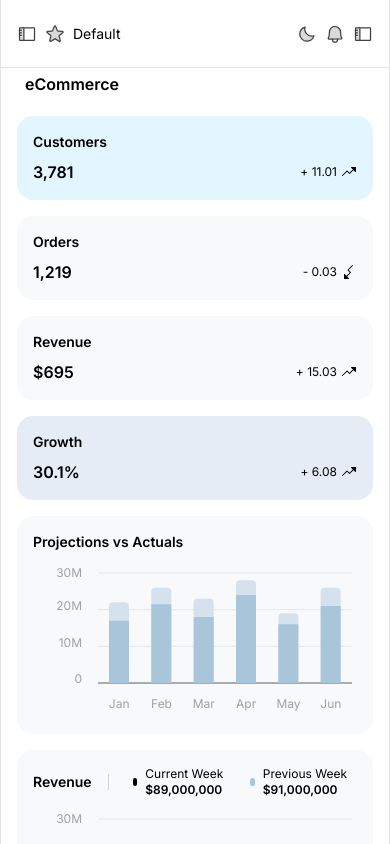
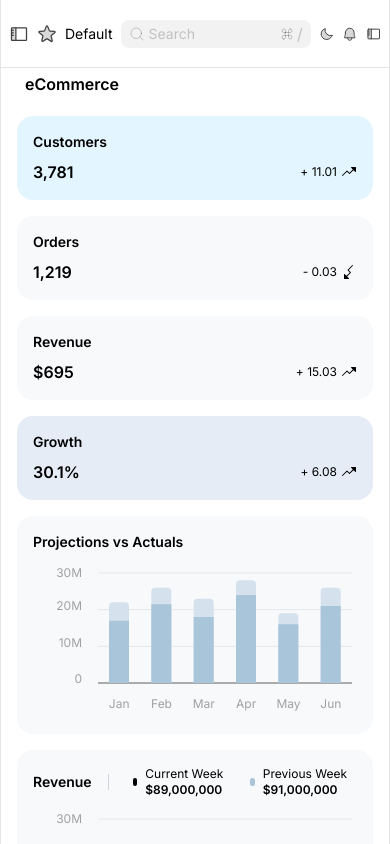
Before and after one commit to shristigupta12/interactive-dashboard, a React (Create React App) app: page /dashboard/default in a window 390 px wide. Built offline with nearby package versions, Linux system fonts and the light colour scheme.

Commit message:
finishing right side bar

```diff
--- a/src/components/separator.tsx
+++ b/src/components/separator.tsx
@@ -1,5 +1,5 @@
 export const Separator = ({direction, color, length}: {direction: "horizontal" | "vertical", color: string, length: string}) => {
     return(
-        <div className={`${direction === "horizontal" ? `${length} h-[1px]` : `${length} w-[1px]`} bg-${color} `} />
+        <div className={`${direction === "horizontal" ? `${length} h-[1px]` : `${length} w-[1px]`} ${color} `} />
     )
 }
--- a/src/modules/navbar/components/navbar.tsx
+++ b/src/modules/navbar/components/navbar.tsx
@@ -1,18 +1,33 @@
-import { Bell, Moon, Sidebar, Star, Sun, ClockCounterClockwise } from "phosphor-react"
+import { Bell, Moon, Sidebar, Star, Sun, ClockCounterClockwise, MagnifyingGlass } from "phosphor-react"
 import { SearchInput } from "../../../components/search-input"
 import { useTheme } from "../../contexts/theme-context"
 import { useLeftSidebar } from "../../contexts/left-sidebar-context"
 import { useRightSidebar } from "../../contexts/right-sidebar-context"
-import { useState } from "react";
+import { useState, useEffect } from "react";
 import { useLocation } from "react-router-dom"
 
 export const Navbar = () => {
     const {theme,toggleTheme} = useTheme();
-    const {toggleLeftSidebar} = useLeftSidebar();
-    const {toggleRightSidebar} = useRightSidebar();
+    const {toggleLeftSidebar, isLeftSidebarOpen} = useLeftSidebar();
+    const {toggleRightSidebar, isRightSidebarOpen} = useRightSidebar();
     const [searchTerm, setSearchTerm] = useState("");
     const location = useLocation();
     const currentPath = location.pathname;
+    const [searchInputVisible, setSearchInputVisible] = useState(false)
+
+    useEffect(() => {
+        if(isLeftSidebarOpen || isRightSidebarOpen){
+            setSearchInputVisible(false)
+        }else{
+            setSearchInputVisible(true)
+        }
+    }, [isLeftSidebarOpen, isRightSidebarOpen])
+
+    const handleSearchIconClick = () => {
+        if(isLeftSidebarOpen) toggleLeftSidebar()
+        if(isRightSidebarOpen) toggleRightSidebar()
+        setSearchInputVisible(true)
+    }
 
     const getCurrentPageName = () => {
         if (currentPath === '/dashboard/default' || currentPath === '/') {
@@ -23,21 +38,33 @@ export const Navbar = () => {
         return 'Default';
     }
     return (
-        <nav className={`h-[68px] sticky border-b py-5 px-4 sm:px-6 lg:px-7 flex items-center justify-between ${theme === 'dark' ? ' border-neutral-600 text-white' : 'bg-white border-black/10 text-black'} transition-all duration-500`}>
-            <div className="flex items-center gap-2 sm:gap-4 text-sm">
+        <nav className={`h-[68px] sticky border-b py-5 px-2 lg:px-7 flex items-center justify-between gap-2 ${theme === 'dark' ? ' border-neutral-600 text-white' : 'bg-white border-black/10 text-black'} transition-all duration-500`}>
+            <div className="flex items-center gap-2 lg:gap-4 text-sm">
                 <Sidebar size={20} weight="duotone" className={`cursor-pointer ${theme === 'dark' ? 'text-white' : 'text-neutral-700'}`} onClick={toggleLeftSidebar} />
                 <Star size={20} weight="duotone" className={`cursor-pointer ${theme === 'dark' ? 'text-white' : 'text-neutral-700'}`} />
-                <p className={`${theme === 'dark' ? 'text-white/40' : 'text-black/40'} hidden sm:block`}>Dashboards</p>
-                <p className={`${theme === 'dark' ? 'text-white/40' : 'text-black/40'} hidden sm:block`}>/</p>
+                <p className={`${theme === 'dark' ? 'text-white/40' : 'text-black/40'} hidden lg:block`}>Dashboards</p>
+                <p className={`${theme === 'dark' ? 'text-white/40' : 'text-black/40'} hidden lg:block`}>/</p>
                 <p className="truncate">{getCurrentPageName()}</p>
             </div>
-            <div className="flex items-center gap-2 sm:gap-4 text-md">
-                <div className="hidden sm:block w-[160px]">
+            <div className="flex items-center gap-2 lg:gap-4 text-md">
+
+                <div className={`w-[160px] lg:visible hidden`}>
                     <SearchInput
                         value={searchTerm}
                         onChange={setSearchTerm}
                         backgroundColor={theme === 'dark' ? 'bg-white/10' : 'bg-black/5'}
                     />
+                </div>
+                <div className={`w-[160px] lg:hidden visible w-fit`}>
+                    {!searchInputVisible ?
+                        <MagnifyingGlass size={20} onClick={handleSearchIconClick}/>
+                        :
+                        <SearchInput
+                            value={searchTerm}
+                            onChange={setSearchTerm}
+                            backgroundColor={theme === 'dark' ? 'bg-white/10' : 'bg-black/5'}
+                        />
+                    }
                 </div>
                 {theme === "light" ? (
                     <Moon size={20} weight="duotone" className={`cursor-pointer ${theme === "light" ? 'text-neutral-700' : 'text-white'}`} onClick={toggleTheme} />
--- a/src/modules/right-sidebar/components/activities/activites.tsx
+++ b/src/modules/right-sidebar/components/activities/activites.tsx
@@ -12,8 +12,8 @@ export const Activities = () => {
                     <div key={item.id} className="flex flex-col">
                         <ActivitesItem item={item} />
                         {index !== ActivitiesData.length - 1 && (
-                            <div className="pl-3 -mt-1 mb-1">
-                                <Separator direction="vertical" color="neutral-300" length="h-[14px]" />
+                            <div className="pl-[14px] -mt-2 mb-1">
+                                <Separator direction="vertical" color="bg-black/10" length="h-[14px]" />
                             </div>
                         )}
                     </div>
--- a/src/modules/right-sidebar/components/activities/activities-item.tsx
+++ b/src/modules/right-sidebar/components/activities/activities-item.tsx
@@ -2,13 +2,13 @@ import { ActivitiesType } from "../../types/activites-type"
 
 export const ActivitesItem = ({item}:{item:ActivitiesType}) => {
     return(
-        <div className="p-1 rounded-[8px] flex gap-2">
+        <div className="p-1 rounded-[8px] flex gap-2 w-full">
             <div className=" w-6 h-6 rounded-full bg-neutral-100">
-                <img src={item.avatar} alt={item.title} className="w-full h-full rounded-full" />
+                <img src={item.avatar} alt={item.title} className="w-6 h-6 rounded-full" />
             </div>
             <div className="flex flex-col w-full rounded-[8px] min-w-0">
                 <p className="truncate w-full">{item.title}</p>
-                <p className="text-xs text-neutral-500">{item.time}</p>
+                <p className="text-xs text-black/40">{item.time}</p>
             </div>
         </div>
     )
--- a/src/modules/right-sidebar/components/notifications/notification-item.tsx
+++ b/src/modules/right-sidebar/components/notifications/notification-item.tsx
@@ -9,7 +9,7 @@ export const NotificationItem = ({item}:{item:NotificationType}) => {
             </div>
             <div className="flex flex-col w-full rounded-[8px] min-w-0">
                 <p className="truncate">{item.title}</p>
-                <p className="text-xs text-neutral-500">{item.time}</p>
+                <p className="text-xs text-black/40">{item.time}</p>
             </div>
         </div>
     )
```
